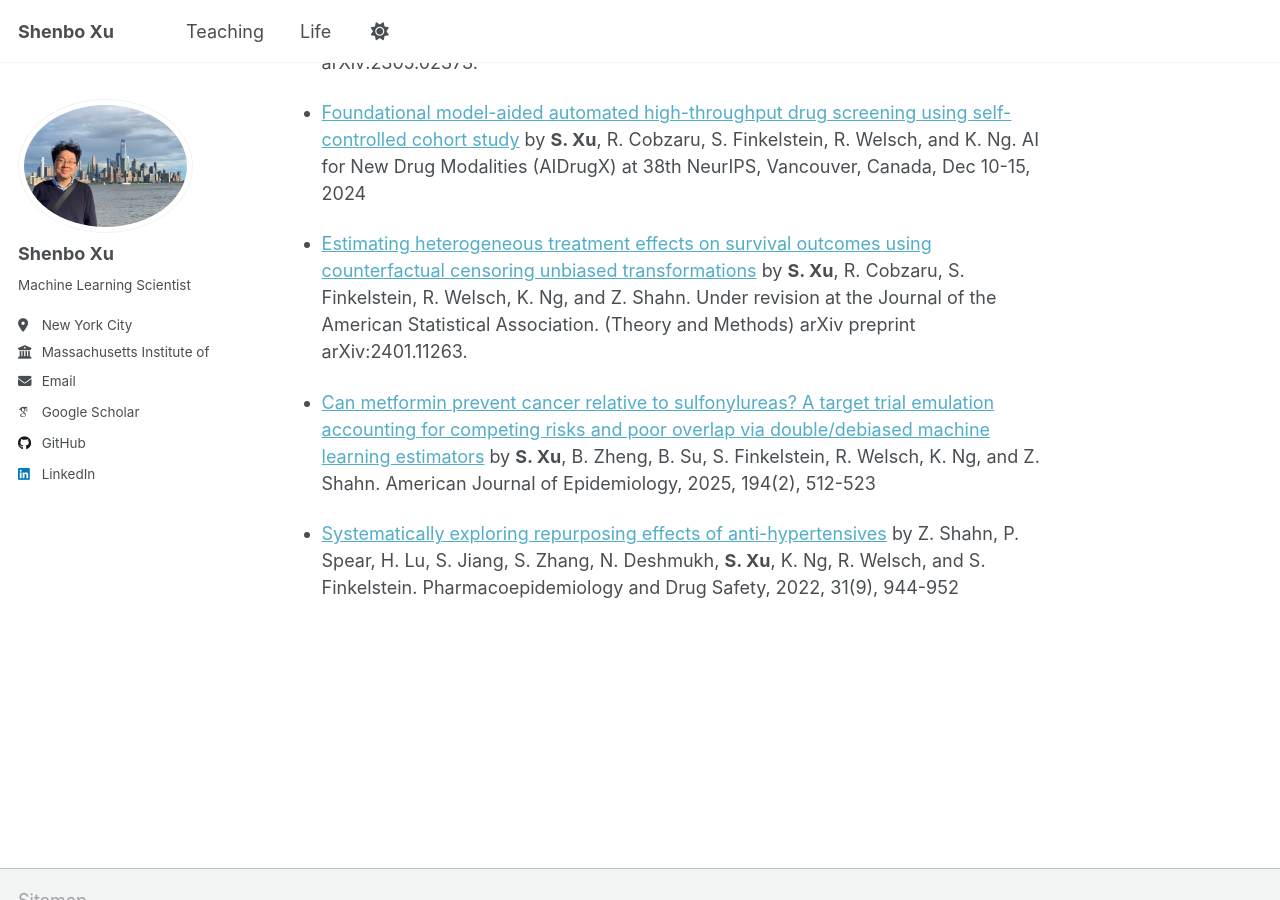
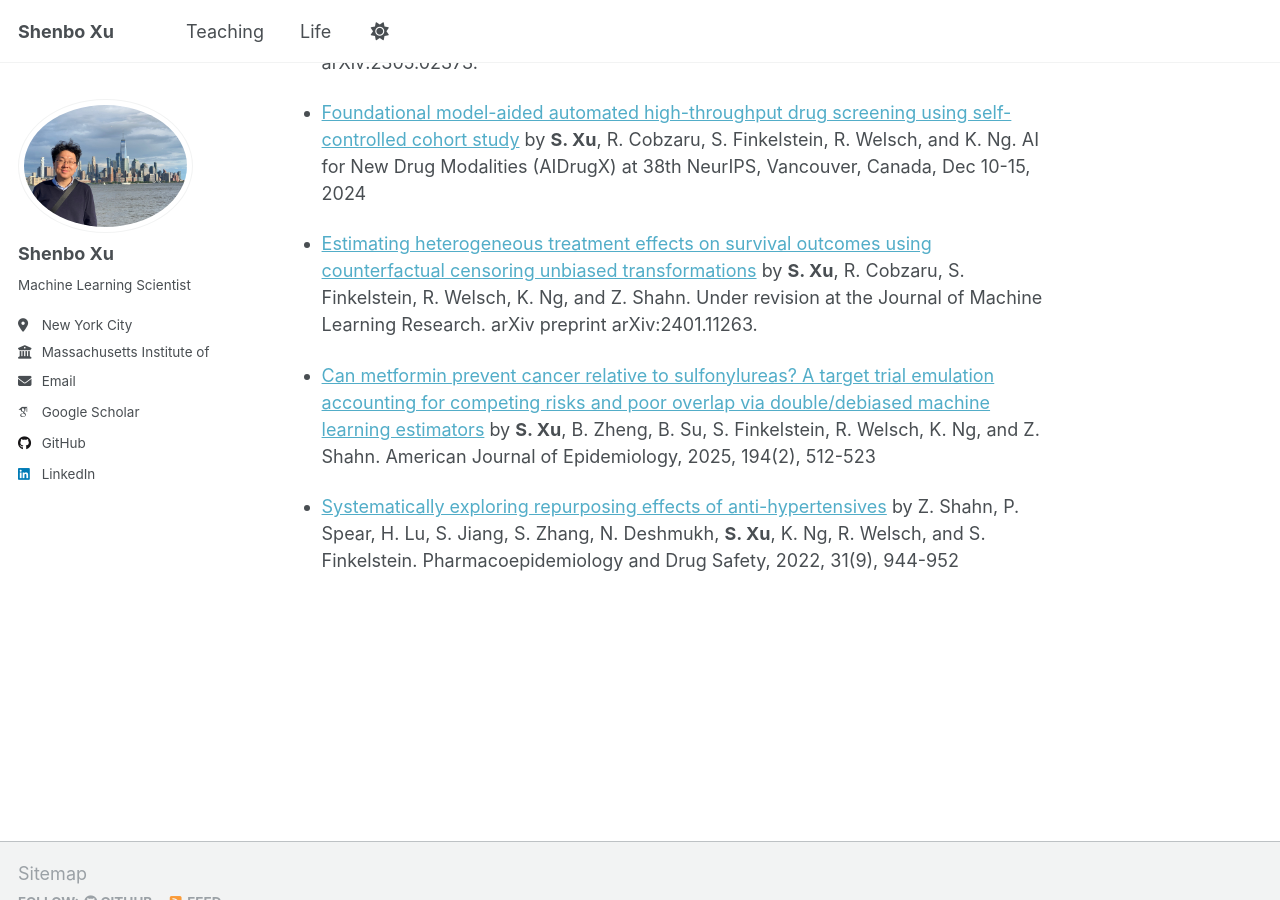
Before and after one commit to xushenbo/xushenbo.github.io, a Jekyll site: the page built from _pages/about.md, in a window 1280 px wide and 900 px high, scrolled down 1082 px. Built offline with Jekyll 4.4.1, drawn with Linux system fonts in a browser that asks for light colours; some web fonts are replaced; a script that is not in the unit is left out.

Commit message:
Change journal name in about.md
Updated journal reference for a paper under revision.

```diff
--- a/_pages/about.md
+++ b/_pages/about.md
@@ -38,7 +38,7 @@ Selected Publications
   by **S. Xu**, R. Cobzaru, S. Finkelstein, R. Welsch, and K. Ng. AI for New Drug Modalities (AIDrugX) at 38th NeurIPS, Vancouver, Canada, Dec 10-15, 2024
 
 - [Estimating heterogeneous treatment effects on survival outcomes using counterfactual censoring unbiased transformations](http://arxiv.org/abs/2401.11263)
-  by **S. Xu**, R. Cobzaru, S. Finkelstein, R. Welsch, K. Ng, and Z. Shahn. Under revision at the Journal of the American Statistical Association. (Theory and Methods) arXiv preprint arXiv:2401.11263.
+  by **S. Xu**, R. Cobzaru, S. Finkelstein, R. Welsch, K. Ng, and Z. Shahn. Under revision at the Journal of Machine Learning Research. arXiv preprint arXiv:2401.11263.
 
 - [Can metformin prevent cancer relative to sulfonylureas? A target trial emulation accounting for competing risks and poor overlap via double/debiased machine learning estimators](https://doi.org/10.1093/aje/kwae217)
   by **S. Xu**, B. Zheng, B. Su, S. Finkelstein, R. Welsch, K. Ng, and Z. Shahn. American Journal of Epidemiology, 2025, 194(2), 512-523
```
